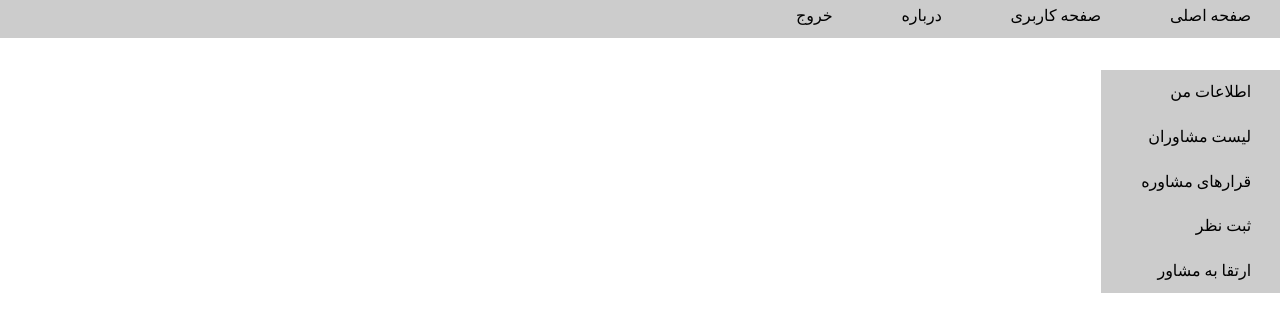
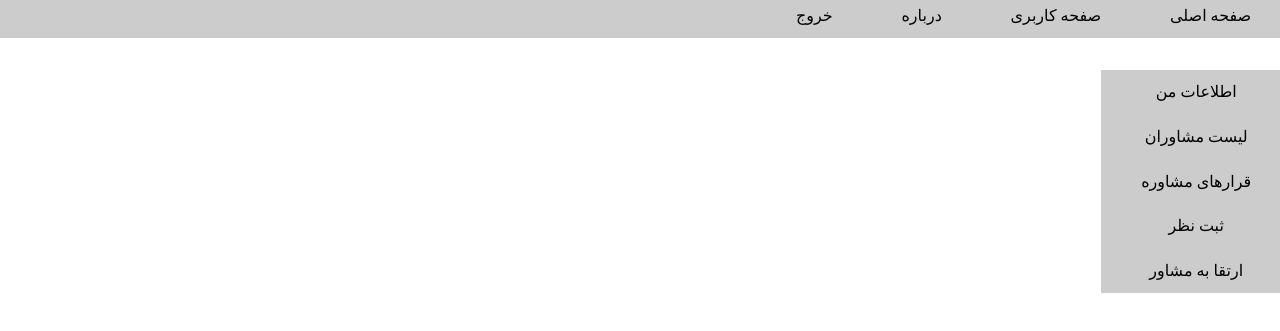
Before and after one commit to SawmanNp/Psycare_UI, an Angular app: page /login in a window 1280 px wide. Both pictures are taken after typing "Sample", "Sample123" into the empty fields and a click on the button "ورود". Shown: the part 127-458 px from the top of the page. Built offline with nearby package versions, Linux system fonts and the light colour scheme.

Commit message:
sidenav update

```diff
--- a/src/app/components/navigator/navigator.component.html
+++ b/src/app/components/navigator/navigator.component.html
@@ -4,6 +4,5 @@
   <a routerLink="/register" *ngIf="!isLoggedIn">ثبت نام</a>
   <a routerLink="/login" *ngIf="!isLoggedIn">ورود</a>
   <a routerLink="/about">درباره</a>
-  <!--*logOf on click-->
   <a *ngIf="isLoggedIn" (click)="logOut()">خروج</a>
 </div>
--- a/src/app/components/sidenav/sidenav.component.css
+++ b/src/app/components/sidenav/sidenav.component.css
@@ -12,6 +12,7 @@ div {
 
 a {
   text-decoration: none;
+  text-align: center;
   color: black;
   display: inline-block;
   padding: 0.8rem 1.8rem;
--- a/src/app/components/sidenav/sidenav.component.html
+++ b/src/app/components/sidenav/sidenav.component.html
@@ -1,7 +1,9 @@
 <div>
   <a routerLink="/">اطلاعات من</a>
+  <a routerLink="/" *ngIf="isAdvisor">برنامه‌ی قرارهای من</a>
+  <a routerLink="/" *ngIf="isAdvisor">تنظیم برنامه‌ی زمانی</a>
   <a routerLink="/advisors">لیست مشاوران</a>
   <a routerLink="/">قرارهای مشاوره</a>
   <a routerLink="/">ثبت نظر</a>
-  <a routerLink="/">ارتقا به مشاور</a>
+  <a routerLink="/" *ngIf="!isAdvisor">ارتقا به مشاور</a>
 </div>
--- a/src/app/components/sidenav/sidenav.component.ts
+++ b/src/app/components/sidenav/sidenav.component.ts
@@ -8,16 +8,15 @@ import { User } from "../../models/User";
   styleUrls: ["./sidenav.component.css"]
 })
 export class SidenavComponent implements OnInit {
+  isAdvisor: boolean;
   user?: User;
   constructor(private auth: AuthenticationService, private router: Router) {}
 
   ngOnInit() {
     if (!this.auth.user) this.router.navigateByUrl("/login");
-    else this.user = this.auth.user;
-  }
-
-  isAdvisor(): boolean {
-    if (this.user.roles.includes("advisor")) return true;
-    else return false;
+    else {
+      this.user = this.auth.user;
+      this.isAdvisor = this.user.roles.includes("advisor");
+    }
   }
 }
```
